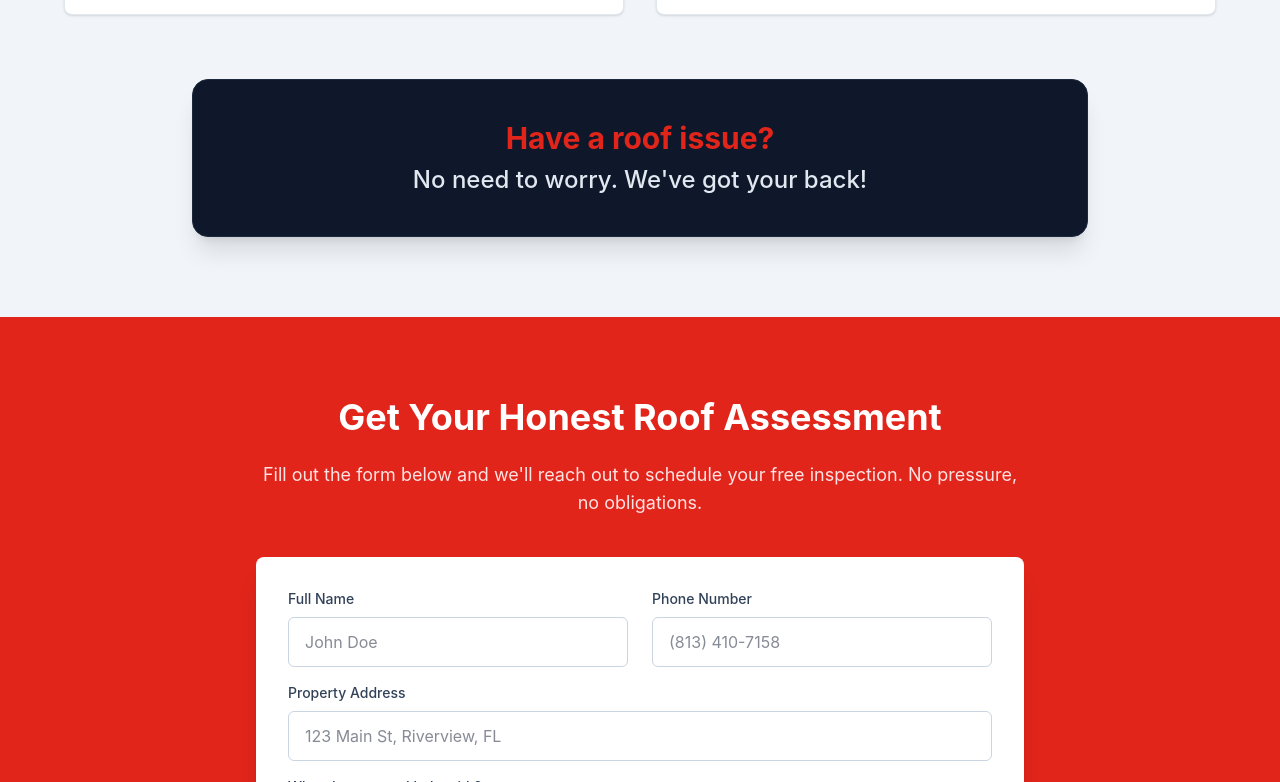
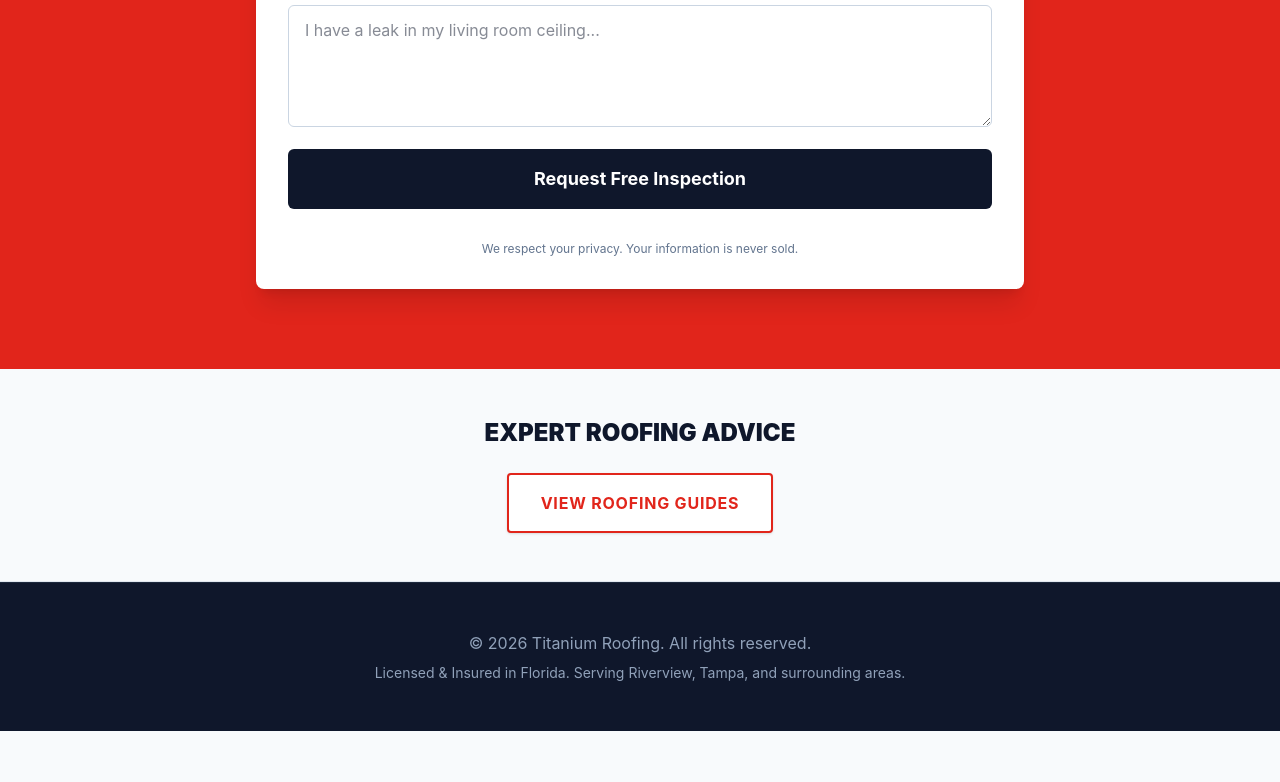
Before and after one commit to DumpsterMachine/titanium-roofing, an Astro site: page / in a window 1280 px wide. Shown: the part 3080-3862 px from the top of the page. After the commit the page ends 3811 px from the top, so only its background shows below. Built offline with nearby package versions, Linux system fonts and the light colour scheme; Astro itself is replaced by a stand-in of ours.

Commit message:
Add roofing guides link to homepage and clean up redundant components

```diff
--- a/src/pages/index.astro
+++ b/src/pages/index.astro
@@ -20,9 +20,17 @@ import LeadForm from '../components/LeadForm.astro';
 
   <Guarantees />
   <Services />
-  <Services />
 
   <LeadForm />
+
+  <section class="py-12 text-center bg-slate-50 border-b border-slate-200">
+    <div class="max-w-6xl mx-auto px-6">
+      <h2 class="text-2xl font-black uppercase text-slate-900 mb-6">Expert Roofing Advice</h2>
+      <a href="/guides" class="inline-block bg-white text-[#E1251B] border-2 border-[#E1251B] font-bold py-4 px-8 rounded-sm hover:bg-[#E1251B] hover:text-white transition shadow-sm uppercase tracking-wider">
+        View Roofing Guides
+      </a>
+    </div>
+  </section>
 
   <footer class="bg-slate-900 text-slate-400 py-12 text-center border-t border-slate-800">
     <div class="max-w-6xl mx-auto px-6">
```
